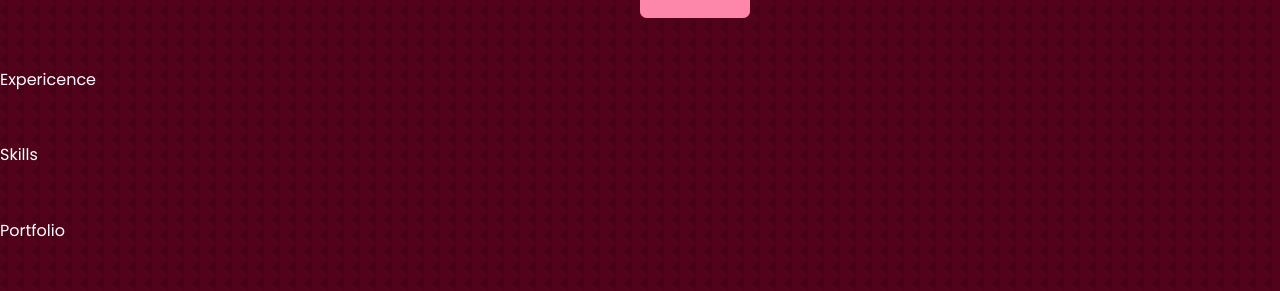
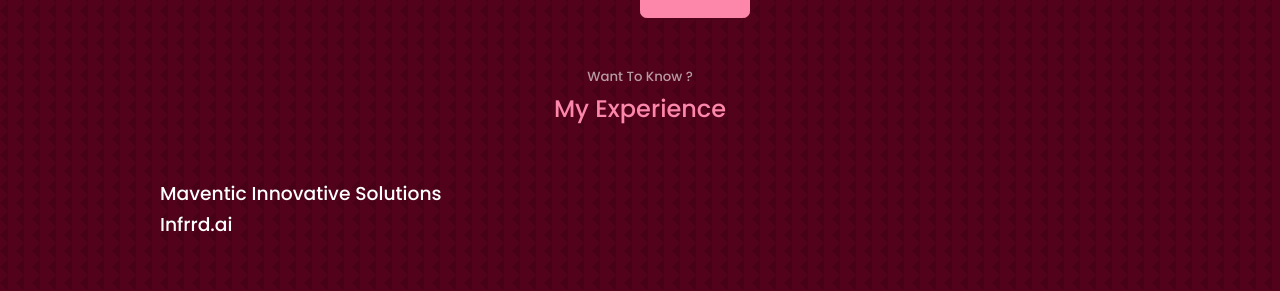
Before and after one commit to sreesri/Portfolio, a React (Create React App) app: page / in a window 1280 px wide. Shown: the part 1533-1824 px from the top of the page. Built offline with nearby package versions, Linux system fonts and the light colour scheme.

Commit message:
experience

```diff
--- a/src/components/Experience/Expericence.jsx
+++ b/src/components/Experience/Expericence.jsx
@@ -2,7 +2,29 @@ import React from "react";
 import "./Experience.css";
 
 function Expericence() {
-  return <section id="Experience">Expericence</section>;
+  return (
+    <section id="Experience">
+      <h5>Want To Know ?</h5>
+      <h2>My Experience</h2>
+
+      <div className="container experience__container">
+        <div className="experience__company">
+          <div className="experience__Header">
+            <h3>Maventic Innovative Solutions</h3>
+            <div className="experience__content">
+
+
+            </div>
+          </div>
+        </div>
+        <div className="experience__company">
+          <div className="experience__Header">
+            <h3>Infrrd.ai</h3>
+          </div>
+        </div>
+      </div>
+    </section>
+  );
 }
 
 export default Expericence;
```
